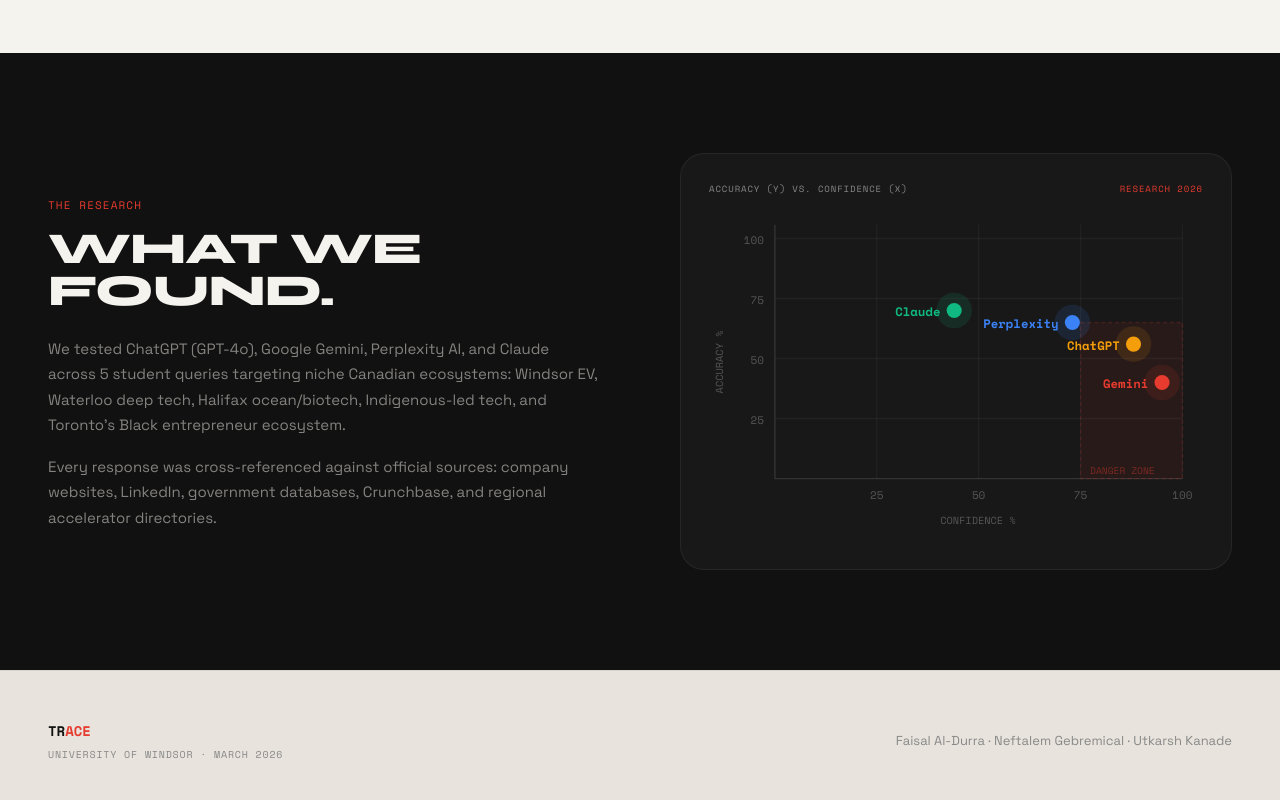
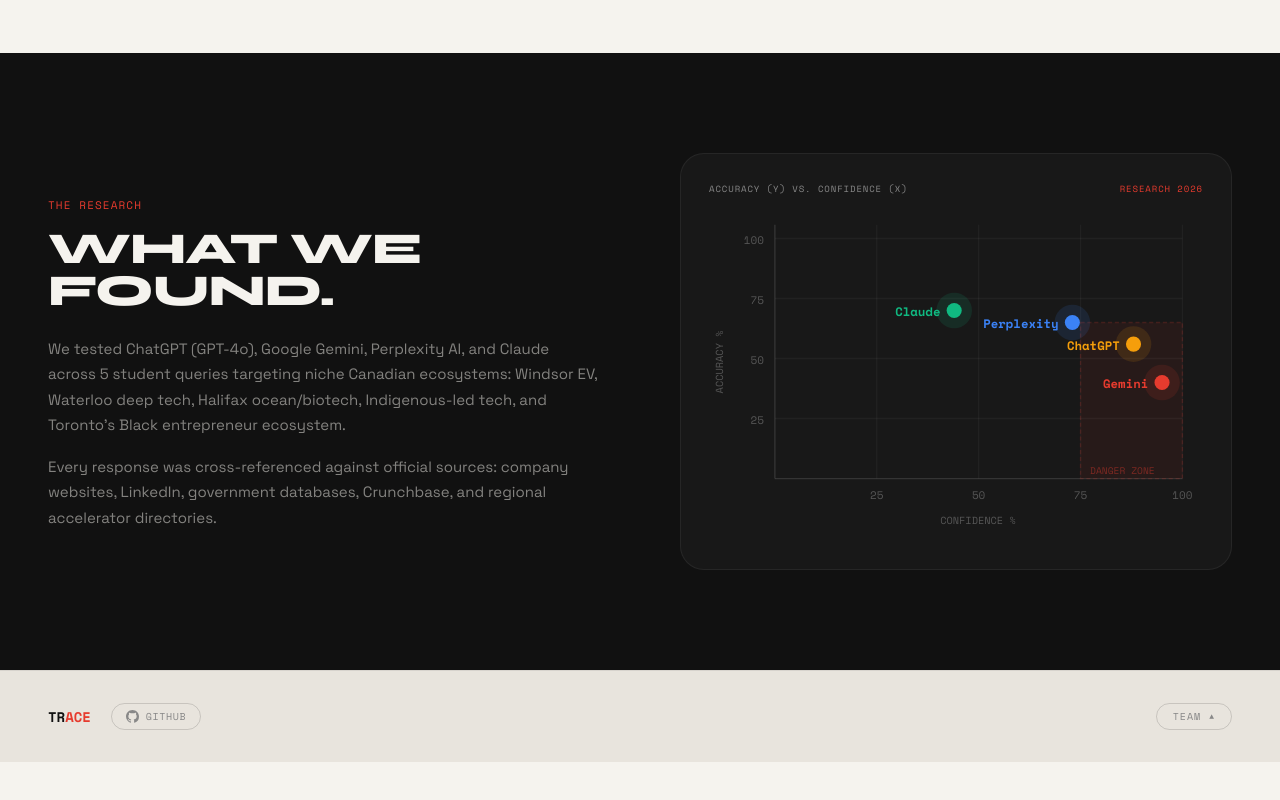
Before and after one commit to NeftalemMG/Trace, a Next.js app: page / in a window 1280 px wide. Shown: the part 1716-2516 px from the top of the page. After the commit the page ends 2478 px from the top, so only its background shows below. Built offline with nearby package versions, Linux system fonts and the light colour scheme.

Commit message:
Github and Linkedin On the footer

```diff
--- a/src/pages/index.tsx
+++ b/src/pages/index.tsx
@@ -1,4 +1,4 @@
-import { useEffect, useState } from 'react';
+import React, { useEffect, useState } from 'react';
 import Link from 'next/link';
 import Navbar from '../components/Navbar';
 import Head from 'next/head';
@@ -68,6 +68,110 @@
     </div>
   );
 }
+
+
+function TeamFooter() {
+  const [open, setOpen] = React.useState(false);
+
+  const team = [
+    { name: 'Faisal Al-Durra', role: 'BSc Computer Science', url: 'https://www.linkedin.com/in/faisal-al-durra-0ab977320/' },
+    { name: 'Neftalem Gebremicael', role: 'MApC — AI Stream', url: 'https://www.linkedin.com/in/neftalem-gebremicael/' },
+    { name: 'Utkarsh Kanade', role: 'MApC — AI Stream', url: 'https://www.linkedin.com/in/utkarsh-kanade-1a02031b5/' },
+  ];
+
+  return (
+    <div style={{ position: 'relative' }}>
+      <button
+        onClick={() => setOpen(o => !o)}
+        style={{
+          background: 'transparent',
+          border: '1px solid rgba(17,17,17,0.15)',
+          borderRadius: '999px',
+          padding: '5px 16px',
+          fontFamily: '"Space Mono", monospace',
+          fontSize: '10px',
+          color: '#888',
+          textTransform: 'uppercase' as const,
+          letterSpacing: '0.1em',
+          cursor: 'pointer',
+          display: 'flex',
+          alignItems: 'center',
+          gap: '8px',
+          transition: 'all 0.2s ease',
+        }}
+        onMouseEnter={e => {
+          (e.currentTarget as HTMLElement).style.borderColor = '#E63B2E';
+          (e.currentTarget as HTMLElement).style.color = '#E63B2E';
+        }}
+        onMouseLeave={e => {
+          (e.currentTarget as HTMLElement).style.borderColor = 'rgba(17,17,17,0.15)';
+          (e.currentTarget as HTMLElement).style.color = '#888';
+        }}
+      >
+        Team
+        <span style={{
+          display: 'inline-block',
+          transform: open ? 'rotate(180deg)' : 'rotate(0deg)',
+          transition: 'transform 0.25s ease',
+          fontSize: '8px',
+        }}>▲</span>
+      </button>
+
+      <div style={{
+        position: 'absolute' as const,
+        bottom: '40px',
+        right: 0,
+        background: '#111',
+        border: '1px solid rgba(255,255,255,0.07)',
+        borderRadius: '1rem',
+        padding: open ? '16px' : '0 16px',
+        width: '260px',
+        overflow: 'hidden',
+        maxHeight: open ? '200px' : '0px',
+        opacity: open ? 1 : 0,
+        transition: 'max-height 0.35s cubic-bezier(0.25,0.46,0.45,0.94), opacity 0.25s ease, padding 0.25s ease',
+        pointerEvents: open ? 'all' as const : 'none' as const,
+      }}>
+        {team.map((member, i) => (
+          <a
+            key={i}
+            href={member.url}
+            target="_blank"
+            rel="noopener noreferrer"
+            style={{ textDecoration: 'none', display: 'block' }}
+          >
+            <div
+              style={{
+                display: 'flex',
+                justifyContent: 'space-between',
+                alignItems: 'center',
+                padding: '9px 0',
+                borderBottom: i < team.length - 1 ? '1px solid rgba(255,255,255,0.06)' : 'none',
+                cursor: 'pointer',
+                transition: 'padding-left 0.15s ease',
+              }}
+              onMouseEnter={e => { (e.currentTarget as HTMLElement).style.paddingLeft = '6px'; }}
+              onMouseLeave={e => { (e.currentTarget as HTMLElement).style.paddingLeft = '0px'; }}
+            >
+              <div>
+                <div style={{ fontFamily: '"Space Grotesk", sans-serif', fontSize: '13px', fontWeight: 600, color: '#E8E4DD' }}>
+                  {member.name}
+                </div>
+                <div style={{ fontFamily: '"Space Mono", monospace', fontSize: '9px', color: '#666', textTransform: 'uppercase' as const, letterSpacing: '0.07em', marginTop: '2px' }}>
+                  {member.role}
+                </div>
+              </div>
+              <svg width="14" height="14" viewBox="0 0 24 24" fill="#E63B2E" style={{ flexShrink: 0 }}>
+                <path d="M20.447 20.452h-3.554v-5.569c0-1.328-.027-3.037-1.852-3.037-1.853 0-2.136 1.445-2.136 2.939v5.667H9.351V9h3.414v1.561h.046c.477-.9 1.637-1.85 3.37-1.85 3.601 0 4.267 2.37 4.267 5.455v6.286zM5.337 7.433a2.062 2.062 0 0 1-2.063-2.065 2.064 2.064 0 1 1 2.063 2.065zm1.782 13.019H3.555V9h3.564v11.452zM22.225 0H1.771C.792 0 0 .774 0 1.729v20.542C0 23.227.792 24 1.771 24h20.451C23.2 24 24 23.227 24 22.271V1.729C24 .774 23.2 0 22.222 0h.003z"/>
+              </svg>
+            </div>
+          </a>
+        ))}
+      </div>
+    </div>
+  );
+}
+
 
 export default function Home() {
   const [currentMsg, setCurrentMsg] = useState(0);
@@ -319,7 +423,7 @@
       </section>
 
       {/* Footer */}
-      <footer style={{ background: '#E8E4DD', padding: '48px', borderTop: '1px solid rgba(17,17,17,0.08)' }}>
+      {/* <footer style={{ background: '#E8E4DD', padding: '48px', borderTop: '1px solid rgba(17,17,17,0.08)' }}>
         <div style={{ maxWidth: '1200px', margin: '0 auto', display: 'flex', justifyContent: 'space-between', alignItems: 'center', flexWrap: 'wrap', gap: '16px' }}>
           <div>
             <span style={{ fontFamily: '"Space Mono", monospace', fontSize: '14px', fontWeight: 700, color: '#111' }}>
@@ -329,7 +433,50 @@
           </div>
           <p style={{ fontFamily: '"Space Grotesk", sans-serif', fontSize: '13px', color: '#888' }}>Faisal Al-Durra   ·   Neftalem Gebremical   ·    Utkarsh Kanade</p>
         </div>
+      </footer> */}
+      {/* Footer */}
+      <footer style={{ background: '#E8E4DD', padding: '32px 48px', borderTop: '1px solid rgba(17,17,17,0.08)' }}>
+        <div style={{ maxWidth: '1200px', margin: '0 auto', display: 'flex', justifyContent: 'space-between', alignItems: 'center' }}>
+          <div style={{ display: 'flex', alignItems: 'center', gap: '20px' }}>
+            <span style={{ fontFamily: '"Space Mono", monospace', fontSize: '14px', fontWeight: 700, color: '#111' }}>
+              TR<span style={{ color: '#E63B2E' }}>ACE</span>
+            </span>
+            <a
+            href="https://github.com/NeftalemMG/Trace.git"
+            target="_blank"
+            rel="noopener noreferrer"
+            style={{ textDecoration: 'none' }}
+            onMouseEnter={e => {
+
+                const el = e.currentTarget.querySelector('div') as HTMLElement;
+                if (el) { el.style.borderColor = '#E63B2E'; el.style.color = '#E63B2E'; }
+              }}
+              onMouseLeave={e => {
+                const el = e.currentTarget.querySelector('div') as HTMLElement;
+                if (el) { el.style.borderColor = 'rgba(17,17,17,0.15)'; el.style.color = '#888'; }
+              }}
+            >
+              <div style={{
+                display: 'flex', alignItems: 'center', gap: '7px',
+                border: '1px solid rgba(17,17,17,0.15)',
+                borderRadius: '999px',
+                padding: '5px 14px',
+                transition: 'all 0.2s ease',
+                color: '#888',
+              }}>
+                <svg width="13" height="13" viewBox="0 0 24 24" fill="currentColor">
+                  <path d="M12 0C5.37 0 0 5.37 0 12c0 5.31 3.435 9.795 8.205 11.385.6.105.825-.255.825-.57 0-.285-.015-1.23-.015-2.235-3.015.555-3.795-.735-4.035-1.41-.135-.345-.72-1.41-1.23-1.695-.42-.225-1.02-.78-.015-.795.945-.015 1.62.87 1.845 1.23 1.08 1.815 2.805 1.305 3.495.99.105-.78.42-1.305.765-1.605-2.67-.3-5.46-1.335-5.46-5.925 0-1.305.465-2.385 1.23-3.225-.12-.3-.54-1.53.12-3.18 0 0 1.005-.315 3.3 1.23.96-.27 1.98-.405 3-.405s2.04.135 3 .405c2.295-1.56 3.3-1.23 3.3-1.23.66 1.65.24 2.88.12 3.18.765.84 1.23 1.905 1.23 3.225 0 4.605-2.805 5.625-5.475 5.925.435.375.81 1.095.81 2.22 0 1.605-.015 2.895-.015 3.3 0 .315.225.69.825.57A12.02 12.02 0 0 0 24 12c0-6.63-5.37-12-12-12z"/>
+                </svg>
+                <span style={{ fontFamily: '"Space Mono", monospace', fontSize: '10px', letterSpacing: '0.06em', textTransform: 'uppercase' as const }}>
+                  GitHub
+                </span>
+              </div>
+            </a>
+          </div>
+          <TeamFooter />
+        </div>
       </footer>
+
     </>
   );
 }
```
